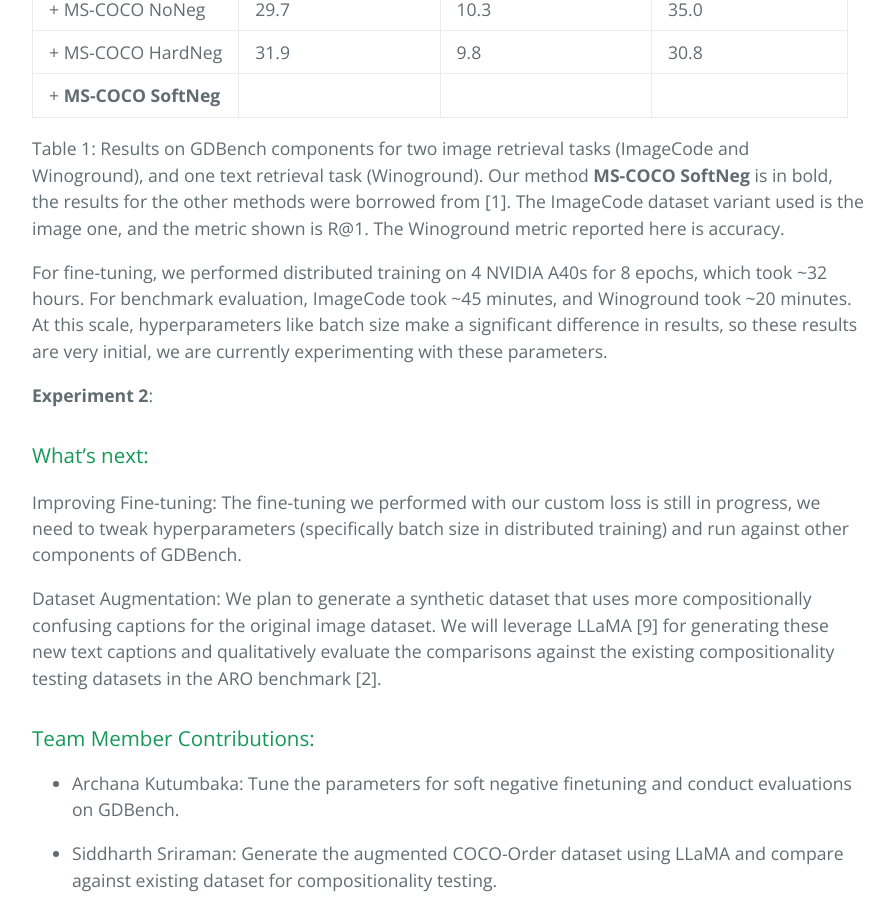
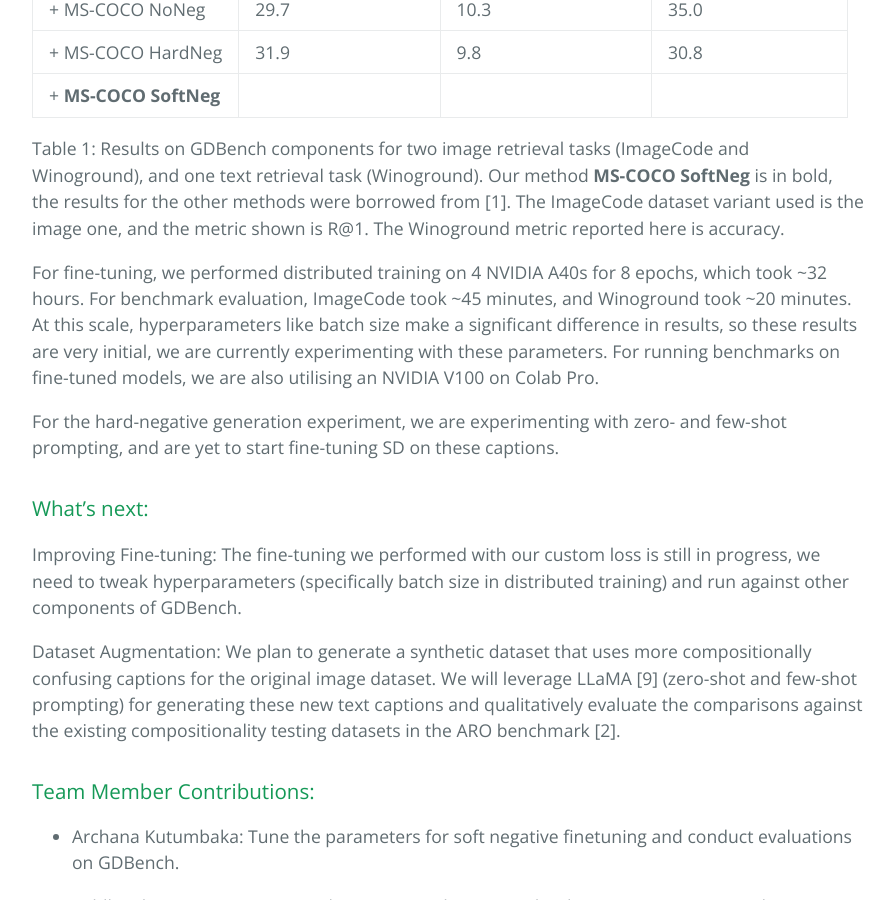
Before and after one commit to sid-sr/CS6476_Website, a Jekyll site: the page built from index.md, in a window 1280 px wide and 900 px high, scrolled down 4850 px. Shown: the whole window, without its empty margins (192-1086 px from the left). Built offline with Jekyll 4.4.1, drawn with Linux system fonts in a browser that asks for light colours.

Commit message:
Updated training info and next steps

```diff
--- a/index.md
+++ b/index.md
@@ -93,18 +93,15 @@ We aim to use a large language model like LLaMA [9] to generate semantically and
 
 Table 1: Results on GDBench components for two image retrieval tasks (ImageCode and Winoground), and one text retrieval task (Winoground). Our method **MS-COCO SoftNeg** is in bold, the results for the other methods were borrowed from [1]. The ImageCode dataset variant used is the image one, and the metric shown is R@1. The Winoground metric reported here is accuracy.
 
-For fine-tuning, we performed distributed training on 4 NVIDIA A40s for 8 epochs, which took ~32 hours. For benchmark evaluation, ImageCode took ~45 minutes, and Winoground took ~20 minutes. At this scale, hyperparameters like batch size make a significant difference in results, so these results are very initial, we are currently experimenting with these parameters.
+For fine-tuning, we performed distributed training on 4 NVIDIA A40s for 8 epochs, which took ~32 hours. For benchmark evaluation, ImageCode took ~45 minutes, and Winoground took ~20 minutes. At this scale, hyperparameters like batch size make a significant difference in results, so these results are very initial, we are currently experimenting with these parameters. For running benchmarks on fine-tuned models, we are also utilising an NVIDIA V100 on Colab Pro.
 
-**Experiment 2**:
-
-
-
+For the hard-negative generation experiment, we are experimenting with zero- and few-shot prompting, and are yet to start fine-tuning SD on these captions.
 
 ### What’s next:
 
 Improving Fine-tuning: The fine-tuning we performed with our custom loss is still in progress, we need to tweak hyperparameters (specifically batch size in distributed training) and run against other components of GDBench.
 
-Dataset Augmentation: We plan to generate a synthetic dataset that uses more compositionally confusing captions for the original image dataset. We will leverage LLaMA [9] for generating these new text captions and qualitatively evaluate the comparisons against the existing compositionality testing datasets in the ARO benchmark [2].
+Dataset Augmentation: We plan to generate a synthetic dataset that uses more compositionally confusing captions for the original image dataset. We will leverage LLaMA [9] (zero-shot and few-shot prompting) for generating these new text captions and qualitatively evaluate the comparisons against the existing compositionality testing datasets in the ARO benchmark [2].
 
 
 ### Team Member Contributions:
```
